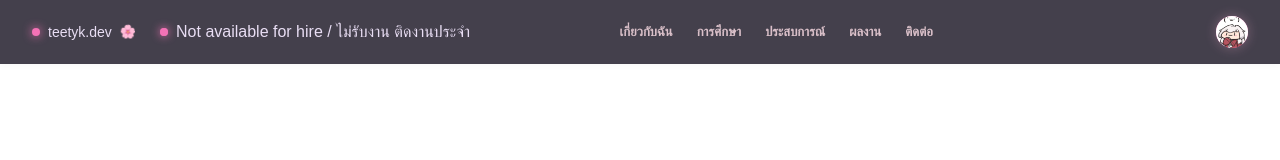
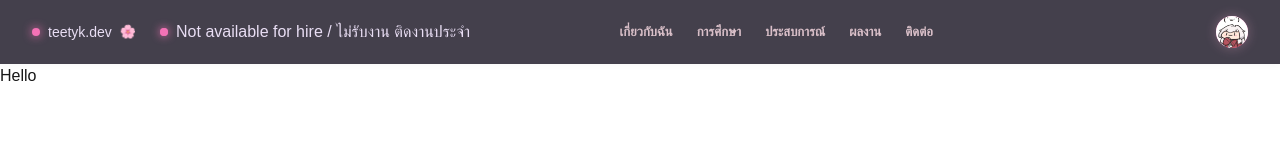
Before and after one commit to TeetyK/TeetyK.github.io, a Next.js app: page / in a window 1280 px wide. Shown: the top 160 px of the page. Built offline with nearby package versions, Linux system fonts and the light colour scheme; a web font is replaced by a local one.

Commit message:
add: content.tsx

```diff
--- /dev/null
+++ b/app/content.tsx
@@ -0,0 +1,6 @@
+
+export default function Content(){
+    return (
+        <div className="flex flex-col w-full">Hello</div>
+    );
+}
--- a/app/page.tsx
+++ b/app/page.tsx
@@ -5,10 +5,14 @@ import SearchBar from './component/SearchBar';
 import ProgressBar from './component/ProgressBar';
 import PillNav from './component/PillNav';
 import Header from './header';
+import Content from './content';
 export default function Home() {
   return (
     <div>
       <Header />
+      <main className='w-full pt-16 bg-background min-h-screen'>
+        <Content />
+      </main>
       {/* <footer>
         <Test />
         <Button variant="primary">Primary</Button>
```
